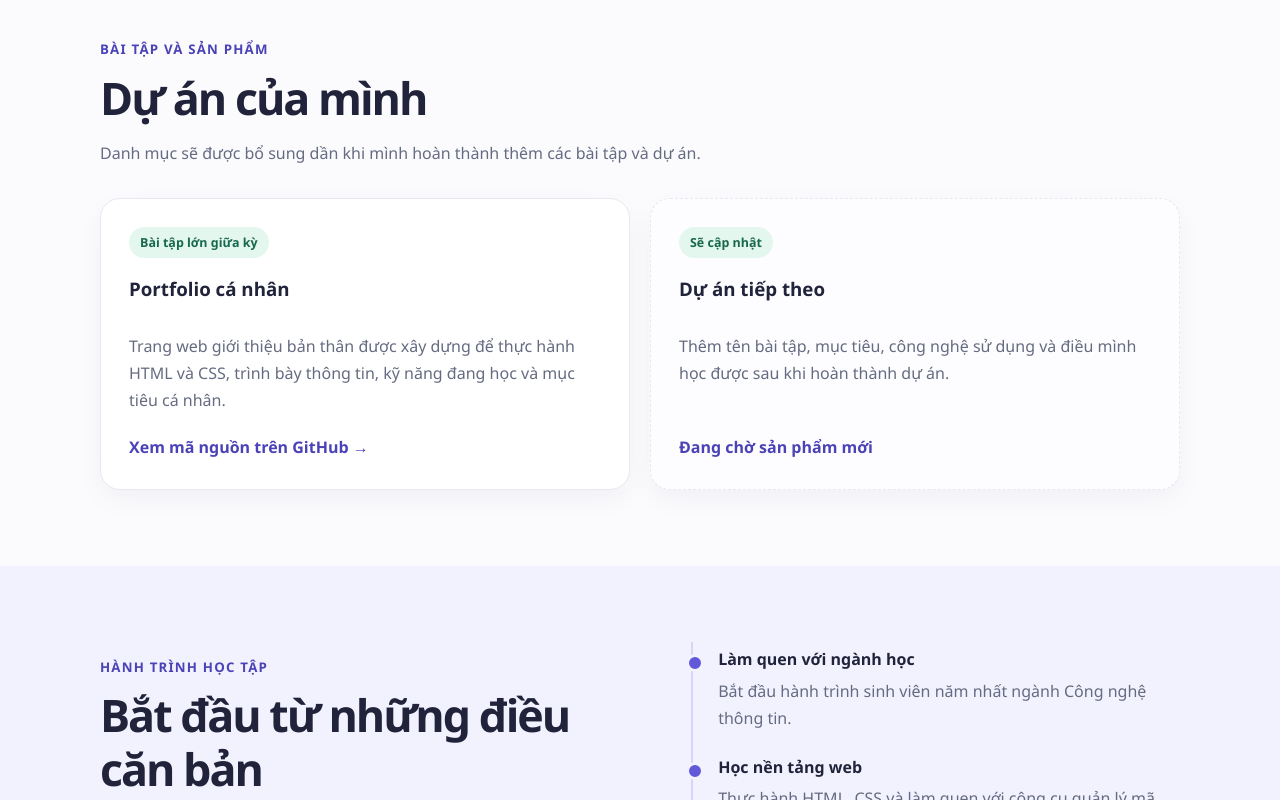
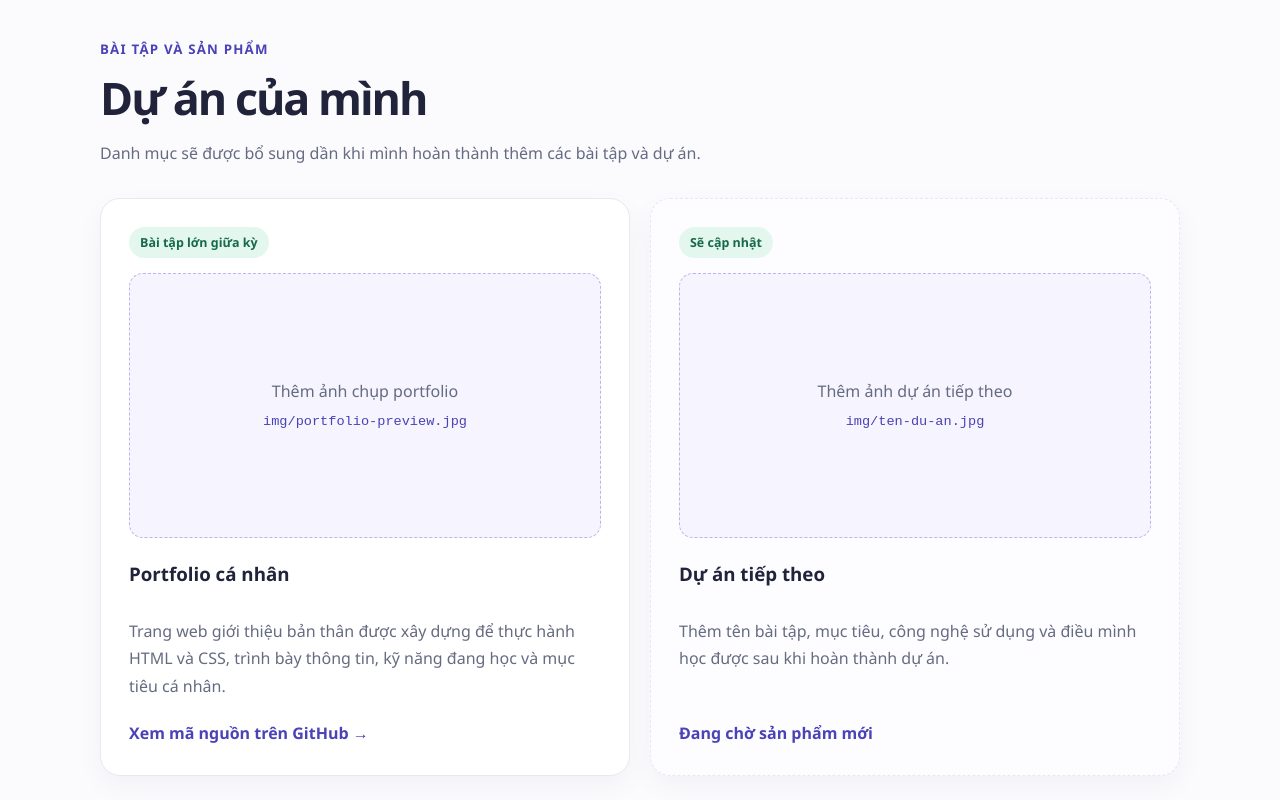
Before and after one commit to Bui-Loc/Portfolio-BuiVanLocA3, a plain HTML site: page Portfolio.html in a window 1280 px wide. Shown: the part 1847-2647 px from the top of the page. Drawn offline with Linux system fonts and the light colour scheme.

Commit message:
v3 portfolio

```diff
--- a/Portfolio.css
+++ b/Portfolio.css
@@ -183,6 +183,7 @@ a:focus-visible {
     width: 142px;
     height: 142px;
     place-items: center;
+    overflow: hidden;
     margin-bottom: 18px;
     border: 8px solid #fff;
     border-radius: 50%;
@@ -191,6 +192,12 @@ a:focus-visible {
     color: #fff;
     font-size: 2.8rem;
     font-weight: 800;
+}
+
+.avatar img {
+    width: 100%;
+    height: 100%;
+    object-fit: cover;
 }
 
 .profile-name {
@@ -317,6 +324,33 @@ a:focus-visible {
     min-height: 260px;
     flex-direction: column;
     align-items: flex-start;
+}
+
+.project-image,
+.project-image-placeholder {
+    width: 100%;
+    aspect-ratio: 16 / 9;
+    margin-bottom: 20px;
+    border-radius: 14px;
+}
+
+.project-image {
+    display: block;
+    object-fit: cover;
+}
+
+.project-image-placeholder {
+    display: grid;
+    place-items: center;
+    border: 1px dashed #b9b7e9;
+    background: #f5f4ff;
+    color: var(--muted);
+    text-align: center;
+}
+
+.project-image-placeholder code {
+    color: var(--purple-dark);
+    font-size: 0.85rem;
 }
 
 .project-status {
--- a/Portfolio.html
+++ b/Portfolio.html
@@ -36,7 +36,9 @@
                 </div>
             </div>
             <div class="profile-card" aria-label="Giới thiệu ngắn">
-                <div class="avatar" aria-hidden="true">BL</div>
+                <div class="avatar">
+                    <img src="img/avatar.jpg" alt="avatar">
+                </div>
                 <p class="profile-name">Bùi Văn Lộc</p>
                 <p class="profile-caption">Học hỏi từng ngày, tiến bộ từng bước.</p>
             </div>
@@ -112,6 +114,12 @@
             <div class="projects-grid">
                 <article class="card project-card">
                     <span class="project-status">Bài tập lớn giữa kỳ</span>
+                    <div class="project-image-placeholder">
+                        <span>Thêm ảnh chụp portfolio<br><code>img/portfolio-preview.jpg</code></span>
+                    </div>
+                    <!-- Khi có ảnh, thay placeholder bằng:
+                    <img class="project-image" src="img/portfolio-preview.jpg" alt="Ảnh chụp giao diện portfolio cá nhân">
+                    -->
                     <h3>Portfolio cá nhân</h3>
                     <p>
                         Trang web giới thiệu bản thân được xây dựng để thực hành HTML và CSS, trình bày thông tin,
@@ -121,6 +129,12 @@
                 </article>
                 <article class="card project-card project-placeholder">
                     <span class="project-status">Sẽ cập nhật</span>
+                    <div class="project-image-placeholder">
+                        <span>Thêm ảnh dự án tiếp theo<br><code>img/ten-du-an.jpg</code></span>
+                    </div>
+                    <!-- Khi có ảnh, thay placeholder bằng:
+                    <img class="project-image" src="img/ten-du-an.jpg" alt="Ảnh minh họa dự án">
+                    -->
                     <h3>Dự án tiếp theo</h3>
                     <p>
                         Thêm tên bài tập, mục tiêu, công nghệ sử dụng và điều mình học được sau khi hoàn thành dự án.
```
Also changed, not shown: img/avatar.jpg (added), 4 other files.
